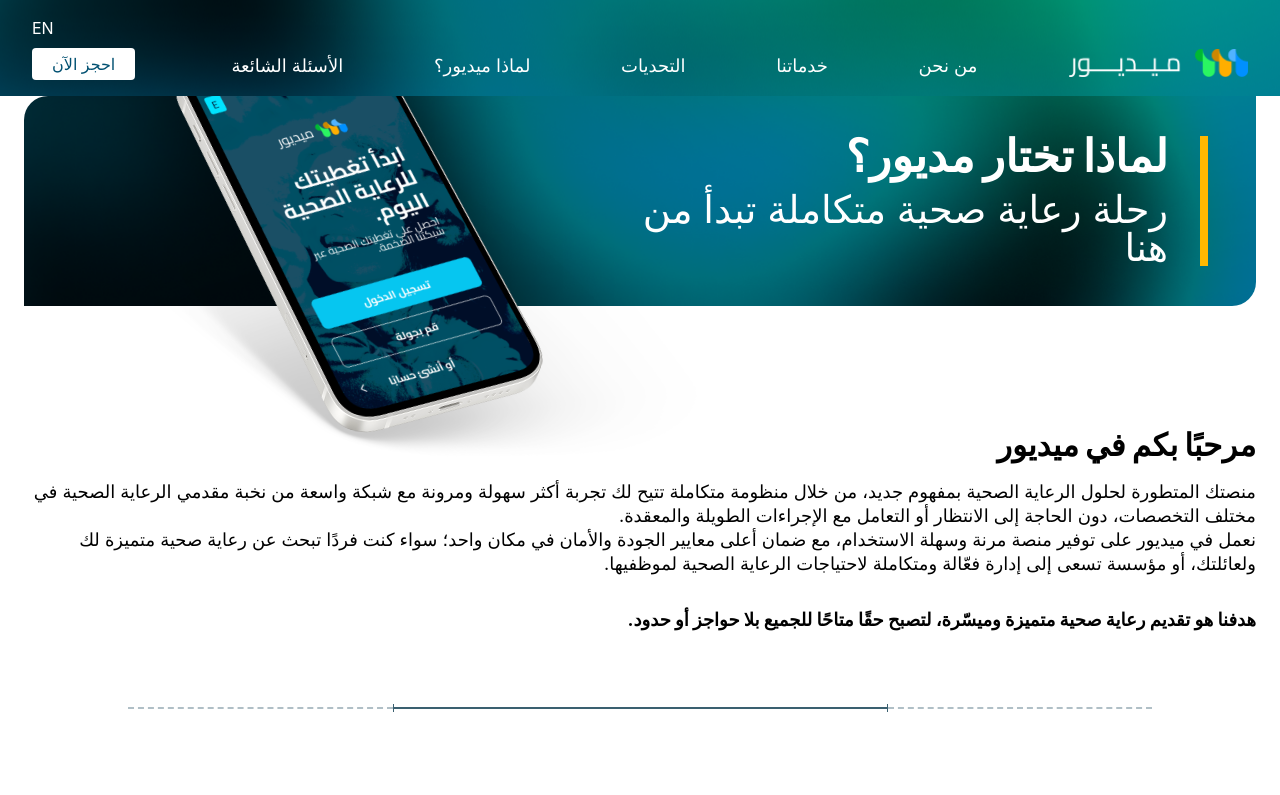
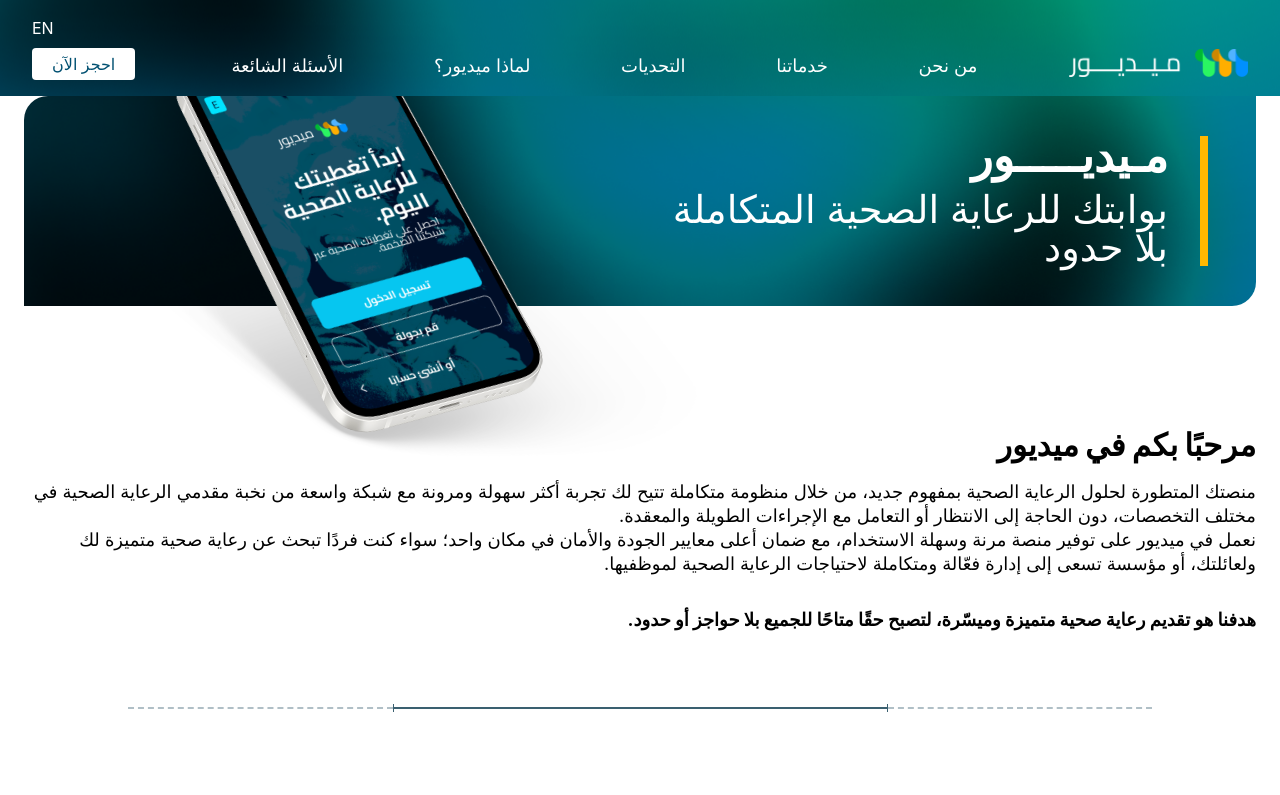
Before and after one commit to OmarELshemy98/medyour, a Next.js app: page / in a window 1280 px wide. Shown: the top 795 px of the page. Built offline with nearby package versions, Linux system fonts and the light colour scheme.

Commit message:
edit the home page

```diff
--- a/src/app/components/sections/home/mobileSection.tsx
+++ b/src/app/components/sections/home/FirstSectionMobileSection.tsx
@@ -2,37 +2,18 @@
 
 /**
  * Benefits Section
- * This React component is rewritten to closely match the markup and structure from
- * index.html (121-180) as requested. Tailwind classes and structure are preserved for
- * consistency and visual accuracy with the original HTML.
- * Responsive logic maintains the desktop/mobile separation as in the HTML.
+ *
+ * This component directly imports ONLY the "benefits" object
+ * from ../../content/ar/index, as instructed, and renders it.
+ * No props are used – content source is internal.
  */
 
-import { Clock, Shield, Users, Smartphone } from 'lucide-react';
+import { homePageContent } from '../../../content/ar/index';
 
-const iconMap = {
-  Clock,
-  Shield,
-  Users,
-  Smartphone
-};
+const { benefits } = homePageContent;
 
-type Benefit = {
-  icon: keyof typeof iconMap;
-  title: string;
-  description: string;
-};
-
-type BenefitsProps = {
-  content: {
-    title: string;
-    subtitle: string;
-    benefits: Benefit[];
-  };
-};
-
-const BenefitsSection = ({ content }: BenefitsProps) => {
-  const { title, subtitle, benefits } = content;
+const FirstSectionMobileSection = () => {
+  const { title, subtitle } = benefits;
 
   return (
     <div className="py-16 mt-8 relative" dir="rtl">
@@ -44,11 +25,11 @@
         >
           <div className="flex flex-col md:flex-row items-center justify-between px-6 md:px-12 py-6 md:py-10 relative z-10">
 
-            {/* Content Side (header, subtitle, possible benefit grid on the right) */}
+            {/* Content Side (header, subtitle) */}
             <div className="w-full  relative z-20 text-right flex ">
               <div className="flex items-start gap-3 md:gap-4 flex-row-reverse w-fit">
                 {/* Border on the right with yellow accent */}
-                <div className="flex flex-col text-right pr-6 md:pr-8 border-r-[8px] md:border-r-[8px]   border-[#FFB800]">
+                <div className="flex flex-col text-right pr-6 md:pr-8 border-r-[8px] md:border-r-[8px] border-[#FFB800]">
                   <h1 className=" text-[2.5rem] md:text-[2.8rem] font-[900] text-white uppercase leading-[2.6rem] mb-2 md:mb-3 whitespace-normal md:whitespace-nowrap">
                     {title}
                   </h1>
@@ -96,4 +77,4 @@
   );
 };
 
-export default BenefitsSection;
+export default FirstSectionMobileSection;
--- /dev/null
+++ b/src/app/components/sections/home/SecondSectionIntroduction.tsx
@@ -0,0 +1,36 @@
+// app/components/sections/home/introduction.tsx
+
+/**
+ * "مقدمة" قسم — مطابق لقطعة كود index.html (206-222)
+ * يستورد النصوص مباشرة من مجلد المحتوى.
+ */
+
+import { homePageContent } from '../../../content/ar/index';
+
+const { introductionSection } = homePageContent;
+const { title, paragraphs } = introductionSection;
+
+const SecondSectionIntroduction = () => (
+  <section className="py-10 " dir="rtl">
+    <div className="max-w-7xl mx-auto px-4 sm:px-6">
+      <h2 className="text-right text-[1.9375rem] font-[900] leading-[4.375rem]">
+        {title}
+      </h2>
+      {paragraphs.map((text, idx) => (
+        <p
+          key={idx}
+          className={
+            "text-[1.125rem] block leading-[1.5rem] " +
+            (idx === paragraphs.length - 1
+              ? "font-bold pt-8"
+              : "font-normal")
+          }
+        >
+          {text}
+        </p>
+      ))}
+    </div>
+  </section>
+);
+
+export default SecondSectionIntroduction;
--- a/src/app/components/sections/home/visionHome.tsx
+++ b/src/app/components/sections/home/fourthSectionVision.tsx
@@ -5,7 +5,7 @@
  * مطابق للبنية الأصلية من index.html (461-470)
  */
 
-const VisionSection = () => (
+const fourthSectionVision = () => (
   <section className="py-10" dir="rtl">
     <div className="max-w-7xl mx-auto px-4 sm:px-6">
       <h2 className="text-right text-[1.9375rem] font-[900] leading-[4.375rem]">
@@ -19,4 +19,4 @@
   </section>
 );
 
-export default VisionSection;
+export default fourthSectionVision;
--- a/src/app/components/sections/home/carouselHome.tsx
+++ b/src/app/components/sections/home/lastSectionCarouselHome.tsx
@@ -50,7 +50,7 @@
   return '';
 };
 
-const CarouselHome = () => (
+const lastSectionCarouselHome = () => (
   <section className="py-8 md:py-12 mx-auto max-w-7xl">
     <div className="max-w-7xl mx-auto">
       <div className="flex items-center gap-2 md:gap-4">
@@ -115,4 +115,4 @@
   </section>
 );
 
-export default CarouselHome;
+export default lastSectionCarouselHome;
--- a/src/app/content/ar/index.ts
+++ b/src/app/content/ar/index.ts
@@ -6,165 +6,52 @@
     description: "احجز موعدك مع نخبة الأطباء في الإمارات من خلال مديور. منصة رقمية للرعاية الصحية المتكاملة في مختلف التخصصات. سهولة الحجز، متابعة الحالة، ودعم متواصل من فريق متخصص."
   },
 
-  hero: {
+  benefits: {
     title: "مـيديـــــور",
-    subtitle: "بوابتك للرعاية الصحية المتكاملة بلا حدود",
-    description: "",
-    primaryButton: {
-      text: "ابدأ الآن",
-      link: "/contact"
-    },
-    secondaryButton: {
-      text: "شاهد كيف تعمل",
-      link: "#how-it-works"
-    },
-    stats: [
-      { value: "500+", label: "طبيب معتمد" },
-      { value: "50+", label: "مركز طبي" },
-      { value: "10,000+", label: "مريض راضٍ" }
+    subtitle: "بوابتك للرعاية الصحية المتكاملة\nبلا حدود"
+  },
+
+  introductionSection: {
+    title: "مرحبًا بكم في ميديور",
+    paragraphs: [
+      "منصتك المتطورة لحلول الرعاية الصحية بمفهوم جديد، من خلال منظومة متكاملة تتيح لك تجربة أكثر سهولة ومرونة مع شبكة واسعة من نخبة مقدمي الرعاية الصحية في مختلف التخصصات، دون الحاجة إلى الانتظار أو التعامل مع الإجراءات الطويلة والمعقدة.",
+      "نعمل في ميديور على توفير منصة مرنة وسهلة الاستخدام، مع ضمان أعلى معايير الجودة والأمان في مكان واحد؛ سواء كنت فردًا تبحث عن رعاية صحية متميزة لك ولعائلتك، أو مؤسسة تسعى إلى إدارة فعّالة ومتكاملة لاحتياجات الرعاية الصحية لموظفيها.",
+      "هدفنا هو تقديم رعاية صحية متميزة وميسّرة، لتصبح حقًا متاحًا للجميع بلا حواجز أو حدود."
     ]
   },
 
-  benefits: {
-    title: "لماذا تختار مديور؟",
-    subtitle: "رحلة رعاية صحية متكاملة تبدأ من هنا",
-    benefits: [
+
+
+  visionSection: {
+    title: "الرؤية",
+    description: "نسعى في ميديور إلى تقديم رعاية صحية متميزة ومتاحة للجميع بلا استثناء ونعمل على تحقيق ذلك من خلال التزامنا بالقيم التالية:"
+  },
+
+  valuesSection: {
+    title: "القيم",
+    values: [
       {
-        icon: "Clock",
-        title: "سهولة وسرعة الحجز",
-        description: "احجز موعدك مع طبيبك المفضل خلال دقائق."
+        title: "النزاهة",
+        description: "نلتزم بأعلى معايير الشفافية والصدق في جميع تعاملاتنا.",
+        image: "/images/home-images/Integrity.png",
       },
       {
-        icon: "Shield",
-        title: "خصوصية وأمان",
-        description: "تأمين كامل لبياناتك الطبية وسيرتك العلاجية."
+        title: "الابتكار",
+        description: "نستخدم أحدث التقنيات والحلول لتطوير وتحسين تجربة الرعاية الصحية باستمرار.",
+        image: "/images/home-images/innovation.png",
       },
       {
-        icon: "Users",
-        title: "أطباء متميزون",
-        description: "نخبة من الأطباء المعتمدين في جميع التخصصات."
+        title: "سهولة الوصول للخدمات",
+        description: "نعمل على إزالة كل الحواجز التي تعيق حصول الجميع على الرعاية الصحية لتصبح العملية أسرع وأسهل من أي وقت مضى.",
+        image: "/images/home-images/accessibility.png",
       },
       {
-        icon: "Smartphone",
-        title: "إدارة صحية ذكية",
-        description: "تابع زياراتك وتقاريرك وحالتك بسهولة رقمية."
-      }
-    ]
+        title: "الجودة",
+        description: "نضمن أعلى معايير الأداء والسلامة في كل خدمة نقدمها لأن صحتك هي أولويتنا دائمًا.",
+        image: "/images/home-images/quality.png",
+      },
+    ],
   },
 
-  providers: {
-    title: "تعرف على أطبائنا المتميزين",
-    subtitle: "نخبة مختارة من أفضل الأطباء في الإمارات",
-    providers: [
-      {
-        name: "د. فاتن ياسر",
-        specialty: "أخصائية أمراض القلب",
-        location: "دبي",
-        rating: "4.9",
-        reviews: 127,
-        image: "home-images/doc-1.png"
-      },
-      {
-        name: "د. عمر خالد",
-        specialty: "جراحة عظام",
-        location: "أبوظبي",
-        rating: "4.8",
-        reviews: 112,
-        image: "home-images/doc-2.png"
-      },
-      {
-        name: "د. هناء أحمد",
-        specialty: "طب الأطفال",
-        location: "الشارقة",
-        rating: "4.8",
-        reviews: 91,
-        image: "home-images/doc-3.png"
-      }
-    ],
-    viewAllButton: {
-      text: "استعرض جميع الأطباء",
-      link: "/services"
-    }
-  },
 
-  specialities: {
-    title: "التخصصات الطبية",
-    subtitle: "جميع ما تحتاجه لرعاية متكاملة",
-    specialities: [
-      { icon: "Heart", name: "القلب والأوعية", count: "22+" },
-      { icon: "Brain", name: "الأعصاب", count: "18+" },
-      { icon: "Baby", name: "أطفال وحديثي الولادة", count: "30+" },
-      { icon: "Eye", name: "العيون والرمد", count: "12+" },
-      { icon: "Bone", name: "عظام ومفاصل", count: "16+" },
-      { icon: "User", name: "أسرة وطب عام", count: "25+" }
-    ]
-  },
-
-  technology: {
-    title: "حلول تقنية مبتكرة لرعايتك",
-    subtitle: "نوفر لك تجربة سلسة وتواصل آمن في كل خطوة",
-    features: [
-      {
-        icon: "Smartphone",
-        title: "تطبيق شامل وسهل",
-        description: "تحكم في مواعيدك وسجلّك الصحي من أي مكان."
-      },
-      {
-        icon: "Lock",
-        title: "حماية متقدمة للبيانات",
-        description: "حماية كاملة وسرية عالية لجميع معلوماتك."
-      },
-      {
-        icon: "Zap",
-        title: "تنبيهات ومتابعة ذكية",
-        description: "تذكير دقيق بمواعيدك ومتابعة حالتك باستمرار."
-      },
-      {
-        icon: "RefreshCw",
-        title: "تكامل مع جهات عدة",
-        description: "ربط مباشر مع المراكز والصيدليات والمختبرات."
-      }
-    ]
-  },
-
-  testimonials: {
-    title: "آراء مستخدمينا",
-    subtitle: "تجارب حقيقية لراحة ونتائج مثمرة",
-    testimonials: [
-      {
-        name: "فاطمه خيري",
-        role: "",
-        content: "تجربتي مع مديور كانت استثنائية بحق. وجدت سهولة في الحجز وسرعة بالتواصل مع الطبيب ومتابعة حالتي خطوة بخطوة بطريقة لم أشهدها من قبل.",
-        rating: 5,
-        image: ""
-      },
-      {
-        name: "عمر ت.",
-        role: "المدير التنفيذي للشركة",
-        content: "بصفتي شريكًا مؤسسيًا، أُقدّر التزام Medyour بتوفير تغطية شاملة لموظفيّ. دعمهم الاستباقي وأنظمتهم الفعّالة تُميّزهم حقًا في قطاع الرعاية الصحية.",
-        rating: 5,
-        image: ""
-      },
-      {
-        name: "ليلي حمدي",
-        role: "مصممه ازياء",
-        content: "نهج مديور للرعاية الصحية منعش. الشفافية وسهولة الوصول أحدثت فرقًا كبيرًا في رحلة الرعاية الصحية لعائلتي.",
-        rating: 5,
-        image: ""
-      }
-    ]
-  },
-
-  cta: {
-    title: "جاهز لبدء رحلتك الصحية؟",
-    subtitle: "انضم لميديور واصنع فرق صحتك اليوم",
-    primaryButton: {
-      text: "ابدأ الآن",
-      link: "/contact"
-    },
-    secondaryButton: {
-      text: "اتصل بنا",
-      link: "tel:8006339687"
-    }
-  }
 };
--- a/src/app/pages/ar/index.tsx
+++ b/src/app/pages/ar/index.tsx
@@ -1,33 +1,21 @@
+
 // pages/index.tsx (الإصدار النهائي للصفحة الرئيسية)
 // Content Import
 import { homePageContent } from '../../content/ar/index';
 
 import HtmlNavbarAr from '../../components/html/HtmlNavbarAr';
 import HtmlFooterAr from '../../components/html/HtmlFooterAr';
-import BenefitsSection from '../../components/sections/home/mobileSection';
-import IntroductionSection from '../../components/sections/home/introduction';
-import ThirdSection from '../../components/sections/home/thirdSection';
-import VisionSection from '../../components/sections/home/visionHome';
-import CarouselHome from '../../components/sections/home/carouselHome';
 import LineSeparator from '../../components/common/LineSeparator';
-
+import FirstSectionMobileSection from '../../components/sections/home/FirstSectionMobileSection';
+import SecondSectionIntroduction from '../../components/sections/home/SecondSectionIntroduction';
+import ThirdSectionWhatMedyour from '../../components/sections/home/thirdSectionWhatMedyour';
+import FourthSectionVision from '../../components/sections/home/fourthSectionVision';
+import LastSectionCarouselHome from '../../components/sections/home/lastSectionCarouselHome';
 
 // Helper functions for casting icon fields safely
-const castBenefits = (benefits: any[]): { icon: "Clock" | "Shield" | "Users" | "Smartphone"; title: string; description: string; }[] =>
-  benefits.map((benefit) => ({
-    ...benefit,
-    icon: benefit.icon as "Clock" | "Shield" | "Users" | "Smartphone",
-  }));
-
-const castSpecialities = (specialities: any[]): { icon: "Heart" | "Brain" | "Activity" | "Baby" | "Eye" | "Bone"; name: string; count: string; }[] =>
-  specialities.map((spec) => ({
-    ...spec,
-    icon: spec.icon as "Heart" | "Brain" | "Activity" | "Baby" | "Eye" | "Bone",
-  }));
 
 const HomePage: React.FC = () => {
   // Use 'as any' to allow flexible destructuring. Can be refined based on exact type imports.
-  const { seo, hero, benefits, providers, specialities, technology, testimonials, cta } = homePageContent as any;
 
   return (
     <>
@@ -35,15 +23,13 @@
 
       <main className="max-w-7xl mx-auto">
         {/* 1. قسم الهيرو مطابق لنسخة HTML */}
-
-        <BenefitsSection content={benefits}/>
-        <IntroductionSection/>
-        <LineSeparator/>
-        <ThirdSection/>
-        <LineSeparator/>
-        <VisionSection/>
-        <CarouselHome/>
-
+        <FirstSectionMobileSection  />
+        <SecondSectionIntroduction />
+        <LineSeparator />
+        <ThirdSectionWhatMedyour />
+        <LineSeparator />
+        <FourthSectionVision />
+        <LastSectionCarouselHome />
       </main>
 
       <HtmlFooterAr />
--- a/src/app/pages/ar/services.tsx
+++ b/src/app/pages/ar/services.tsx
@@ -6,7 +6,6 @@
 
 import HtmlNavbarAr from '../../components/html/HtmlNavbarAr';
 import HtmlFooterAr from '../../components/html/HtmlFooterAr';
-import CtaSection from '../../components/sections/home/CtaSection';
 
 const ServicesPage: React.FC = () => {
     // تم استخدام as any لافتراض الواجهة
@@ -34,11 +33,6 @@
                 </section>
 
                 {/* 3. CTA Section (الدعوة للعمل) */}
-                <CtaSection content={{
-                  title: servicesPageContent.cta.title,
-                  subtitle: '',
-                  primaryButton: { text: servicesPageContent.cta.buttonText, link: servicesPageContent.cta.buttonLink }
-                }} />
 
             </main>
 
--- a/src/app/pages/ar/why-medyour.tsx
+++ b/src/app/pages/ar/why-medyour.tsx
@@ -9,7 +9,6 @@
 import KeyFeaturesSection from '../../components/sections/why-medyour/KeyFeatures';
 import ComparisonSection from '../../components/sections/why-medyour/Comparison';
 import DifferenceSection from '../../components/sections/why-medyour/Difference';
-import CtaSection from '../../components/sections/home/CtaSection';
 import HtmlNavbarAr from '../../components/html/HtmlNavbarAr';
 import HtmlFooterAr from '../../components/html/HtmlFooterAr';
 
@@ -34,8 +33,7 @@
                 {/* 4. Difference Section */}
                 <DifferenceSection content={difference} />
 
-                {/* 5. CTA Section */}
-                <CtaSection content={cta} />
+
 
             </main>
 
```
Also changed, not shown: src/app/components/sections/home/introduction.tsx (deleted, +0 -32 lines), src/app/components/sections/home/thirdSectionWhatMedyour.tsx (renamed from src/app/components/sections/home/thirdSection.tsx, +34 -39 lines).
